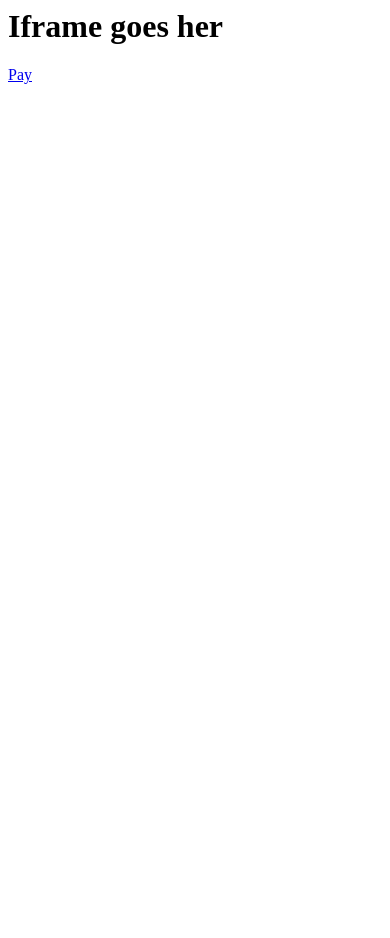
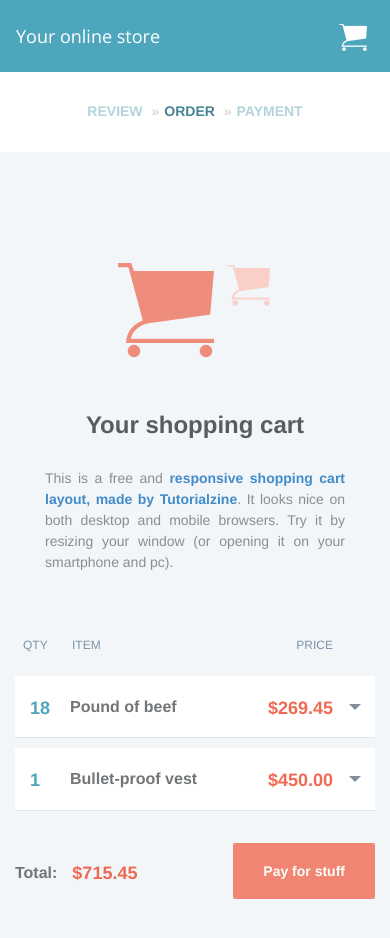
Before and after one commit to frederho/testStuff, a plain HTML site: page index.html in a window 390 px wide. Before the commit the page ends 844 px from the top, so only its background shows below. Drawn offline with nearby package versions, Linux system fonts and the light colour scheme.

Commit message:
Made testpage look more like a shopping cart

```diff
--- /dev/null
+++ b/assets/css/custom.css
@@ -0,0 +1,408 @@
+/*-----------------------------------
+	General Styles
+-----------------------------------*/
+
+body{
+	font-size : 14px;
+	background-color: #f2f6f9;
+}
+
+ul{
+	list-style-type: none;
+}
+
+a:hover {
+	text-decoration:none;
+}
+
+
+/*-----------------------------------
+	Navbar
+-----------------------------------*/
+
+.minicart{
+	background:url(../images/sprite.png);
+	background-position: -156px 11px;
+	background-repeat:no-repeat;
+	width: 40px;
+	height: 50px;
+	padding-right: 32px;
+}
+
+.navbar{
+	background-color: #4ea6bc;
+	padding: 15px ;
+	border-radius: 0;
+	margin: 0;
+}
+
+.navbar-brand{
+	color: #fff;
+	font-family: Open Sans, sans-serif;
+	padding-left: 32px;
+}
+
+.navbar-brand:hover{
+	color: #fff;
+}
+
+/*-----------------------------------
+	Breadcrumb
+-----------------------------------*/
+
+.breadcrumb > .active a{
+	color: #468595;
+	font-weight: bold;
+	text-transform: uppercase;
+}
+
+.breadcrumb li a{
+	color :#b3d4dc;
+	font-weight: bold;
+	text-transform: uppercase;
+}
+
+.breadcrumb>li+li:before {
+	content: "\00BB";
+}
+
+.breadcrumb{
+	margin-bottom: 100px;
+	background-color: #ffffff;
+}
+
+.breadcrumbBox{
+	background-color: #ffffff;
+	height: 100px;
+	margin-bottom: 100px;
+	padding-top: 32px;
+}
+
+/*-----------------------------------
+	Main
+-----------------------------------*/
+
+.container.text-center{
+	padding: 0 32px;
+}
+
+/*-----------------------------------
+	Logo and description
+----------------------------------- */
+
+
+.col-md-5.col-sm-12{
+	padding: 0;
+}
+
+.col-md-5.col-sm-12 h1{
+	color: #595c5f;
+	font-size: 24px;
+	font-weight: bold;
+	margin-bottom:30px;
+	text-align: left;
+}
+
+.col-md-5.col-sm-12 p{
+	color: #898e92;
+	line-height: 1.5;
+	max-width: 400px;
+	text-align: justify;
+}
+
+.bigcart{
+	background:url(../images/sprite.png);
+	background-position: 0px 11px;
+	background-repeat:no-repeat;
+	width: 155px;
+	height: 120px;
+	margin:0 0 40px 60px;
+}
+
+
+/*-----------------------------------
+	Cart items list
+-----------------------------------*/
+
+.col-md-7.col-sm-12{
+	padding-left: 50px ;
+	margin-bottom: 72px;
+}
+
+.row{
+	box-shadow: 0 1px 0 #e1e5e8;
+	padding-bottom :0;
+	padding-left: 15px;
+	background-color: #ffffff;
+	margin-bottom: 11px;
+}
+
+.row span{
+	padding: 20px 0 6px 0;
+}
+
+/* Column Captions */
+
+.columnCaptions{
+	color: #7e93a7;
+	font-size:12px;
+	text-transform: uppercase;
+	padding: 0;
+	box-shadow: 0 0 0;
+	background-color: #f2f6f9;
+}
+
+.columnCaptions span:first-child{
+	padding-left:8px;
+}
+
+.columnCaptions span{
+	padding: 0 21px 0 0;
+}
+
+.columnCaptions span:last-child{
+	float: right;
+	padding-right: 72px;
+}
+
+
+/* Items */
+
+.itemName{
+	color: #727578;
+	font-size :16px;
+	font-weight: bold;
+	float: left;
+	padding-left:25px;
+}
+
+
+.quantity{
+	color: #4ea6bc;
+	font-size :18px;
+	font-weight: bold;
+	float : left;
+	width: 42px;
+	padding-left: 7px;
+}
+
+
+.popbtn{
+	background-color: #e6edf3;
+	margin-left: 25px;
+	height: 63px;
+	width: 40px;
+	padding: 32px 0 0 14px !important;
+	float: right;
+	cursor: pointer;
+}
+
+.arrow{
+	width: 0;
+	height: 0;
+	border-left: 6px solid transparent;
+	border-right: 6px solid transparent;
+	border-top: 6px solid #858e97;
+}
+
+.price{
+	color: #f06953;
+	font-size :18px;
+	font-weight: bold;
+	float: right;
+}
+
+
+/* Totals */
+
+.totals{
+	background-color: #f2f6f9;
+}
+
+.totals span{
+	padding: 40px 15px 40px 0;
+}
+
+.totals .price{
+	float: left;
+}
+
+.totals .itemName{
+	margin-top: 1px;
+}
+
+.totals .order{
+	float: right;
+	padding: 0;
+	margin-top: 40px;
+	padding-left: 5px;
+	cursor: pointer;
+}
+
+.order a{
+	background-color: #f08573;
+	color: #fbfffa;
+	font-weight: bold;
+	border-radius: 2px;
+	padding: 20px 30px;
+}
+
+
+/* Popovers */
+
+.popover{
+	border-radius: 3px;
+	box-shadow: 0 0 1px 1px rgba(0,0,0,0.2);
+	border: 0;
+	background-color: #ffffff;
+}
+
+.popover.bottom{
+	margin-top: -9px;
+}
+
+.glyphicon{
+	width: 24px;
+	font-size: 24px;
+	padding: 0;
+}
+
+.glyphicon-pencil{
+	color: #858e97;
+	margin: 7px 12px 7px 10px;
+}
+
+.glyphicon-remove{
+	color: #f06953;
+	margin-right: 10px;
+}
+
+/*-----------------------------------
+	Media Queries
+----------------------------------- */
+
+/* Tablet size */
+
+@media (max-width: 992px) {
+
+	.container.text-center{
+		padding: 0 15px;
+	}
+
+	.breadcrumb{
+		margin-bottom: 32px;
+	}
+
+	.bigcart{
+		margin: 0 auto 40px auto;
+	}
+
+	.col-md-5.col-sm-12 h1{
+		text-align: center;
+	}
+
+	.col-md-5.col-sm-12 p{
+		margin: 0 auto 64px auto;
+		text-align: justify;
+	}
+
+	.col-md-7.col-sm-12{
+		padding-left: 10px ;
+		padding-right: 50px;
+	}
+
+	.totals{
+		box-shadow: 0 0 0;
+	}
+
+}
+
+
+/* Mobile device size */
+
+@media (max-width: 768px) {
+
+	.navbar{
+		padding:10px 0;
+	}
+
+	.minicart{
+		margin-right: -1px;
+		padding-right: 0;
+	}
+
+	.navbar-brand{
+		padding-left: 0;
+	}
+
+	.breadcrumbBox{
+		height:80px;
+		padding-top:21px;
+	}
+
+	.col-md-5.col-sm-12 p{
+		max-width: 300px;
+	}
+
+	.col-md-7.col-sm-12{
+		padding-left: 0;
+		padding-right: 15px;
+		margin-bottom: 32px;
+	}
+
+	.col-md-7.col-sm-12 ul{
+		padding-left: 15px ;
+	}
+
+	.columnCaptions span{
+		padding: 0 21px 0 0;
+	}
+
+	.columnCaptions span:last-child{
+		float: right;
+		padding-right: 42px;
+	}
+
+	.row{
+		padding-bottom:10px;
+	}
+
+	.quantity{
+		width: 23px;
+		padding-right: 40px !important;
+	}
+
+	.popbtn{
+		background-color: white;
+		position: absolute;
+		height:40px;
+		right: 0;
+	}
+
+	.price{
+		position: absolute;
+		right: 42px;
+	}
+
+	.totals{
+		padding: 0;
+	}
+
+	.totals .price{
+		position: static;
+	}
+
+	/* Change Bootstrap's default popover to make it look nice on a mobile device */
+
+	.popover.bottom>.arrow{
+		left: auto;
+		margin-left: 0;
+		right: 5px;
+	}
+
+	.popover.bottom{
+		margin-top: 7px;
+		margin-left: -40px;
+	}
+
+}
--- /dev/null
+++ b/assets/js/customjs.js
@@ -0,0 +1,33 @@
+$(function() {
+	var pop = $('.popbtn');
+	var row = $('.row:not(:first):not(:last)');
+
+
+	pop.popover({
+		trigger: 'manual',
+		html: true,
+		container: 'body',
+		placement: 'bottom',
+		animation: false,
+		content: function() {
+			return $('#popover').html();
+		}
+	});
+
+
+	pop.on('click', function(e) {
+		pop.popover('toggle');
+		pop.not(this).popover('hide');
+	});
+
+	$(window).on('resize', function() {
+		pop.popover('hide');
+	});
+
+	row.on('touchend', function(e) {
+		$(this).find('.popbtn').popover('toggle');
+		row.not(this).find('.popbtn').popover('hide');
+		return false;
+	});
+
+});
--- a/index.html
+++ b/index.html
@@ -1,56 +1,89 @@
+<!DOCTYPE html>
 <html>
-<head>
-    <title>Index</title>
-  <script src="js/jquery-1.12.0.min.js"></script>
+  <head>
+    <title>Shopping Cart</title>
+    <meta charset="UTF-8">
+    <meta name="viewport" content="width=device-width, initial-scale=1, maximum-scale=1">
+    <link href='http://fonts.googleapis.com/css?family=Open+Sans' rel='stylesheet' type='text/css'>
+    <link rel="stylesheet" type="text/css" href="assets/css/bootstrap.min.css"/>
+    <link rel="stylesheet" type="text/css" href="assets/css/custom.css"/>
+    <script src="js/jquery-1.12.0.min.js"></script>
   <script>
+  </script>
+  </head>
 
-    function addIframe() {
-      console.log($('#myIframe'));
-      var _iframeHtml = document.createElement('iframe');
-      _iframeHtml.src = "http://localhost:3001"
-      _iframeHtml.id = 'myIframe';
-      _iframeHtml.width = '100%';
+  <body>
 
-      _iframeHtml.style['display'] = 'block';
+    <nav class="navbar">
+      <div class="container">
+        <a class="navbar-brand" href="#">Your online store</a>
+        <div class="navbar-right">
+          <div class="container minicart"></div>
+        </div>
+      </div>
+    </nav>
 
-      document.body.appendChild(_iframeHtml);
-    }
+    <div class="container-fluid breadcrumbBox text-center">
+      <ol class="breadcrumb">
+        <li><a href="#">Review</a></li>
+        <li class="active"><a href="#">Order</a></li>
+        <li><a href="#">Payment</a></li>
+      </ol>
+    </div>
 
-    function addFullScreenStyle(iframe) {
-      iframe.css({'position':"fixed", 'top':"0px", "left":"0px", "bottom":"0px", "right":"0px", "width":"100%", "height":"100%", "border":"none", "margin":"0", "padding":"0", "overflow":"hidden", "z-index":"999999", "background-color":"white"});
-    }
+    <div class="container text-center">
 
-    function setHeight(e, iframe){
-      var iframeHeight = e.data[1];
-      iframe.height(iframeHeight);
-    }
+      <div class="col-md-5 col-sm-12">
+        <div class="bigcart"></div>
+        <h1>Your shopping cart</h1>
+        <p>
+          This is a free and <b><a href="http://tutorialzine.com/2014/04/responsive-shopping-cart-layout-twitter-bootstrap-3/" title="Read the article!">responsive shopping cart layout, made by Tutorialzine</a></b>. It looks nice on both desktop and mobile browsers. Try it by resizing your window (or opening it on your smartphone and pc).
+        </p>
+      </div>
 
+      <div class="col-md-7 col-sm-12 text-left">
+        <ul>
+          <li class="row list-inline columnCaptions">
+            <span>QTY</span>
+            <span>ITEM</span>
+            <span>Price</span>
+          </li>
+          <li class="row">
+            <span class="quantity">18</span>
+            <span class="itemName">Pound of beef</span>
+            <span class="popbtn"><a class="arrow"></a></span>
+            <span class="price">$269.45</span>
+          </li>
+          <li class="row">
+            <span class="quantity">1</span>
+            <span class="itemName">Bullet-proof vest</span>
+            <span class="popbtn"  data-parent="#asd" data-toggle="collapse" data-target="#demo"><a class="arrow"></a></span>
+            <span class="price">$450.00</span>
+          </li>
+          <li class="row totals">
+            <span class="itemName">Total:</span>
+            <span class="price">$715.45</span>
+            <span class="order"> <a class="text-center" onclick="addIframe()">Pay for stuff</a></span>
+            <div id="iframePosition">
+            </div>
+          </li>
+        </ul>
+      </div>
 
+    </div>
 
-    function reactToEvent (e) {
-      var iframe = $("#myIframe");
-      var eventName = e.data[0];
+    <!-- The popover content -->
 
-      switch(eventName) {
-        case 'setHeight':
-          setHeight(e, iframe);
-          break;
-        case 'goFullScreen':
-          addFullScreenStyle(iframe);
-          break;
-        case 'hideFrame':
-          iframe.remove();
-          break;
-      }
-    }
-    function messageEventResponse(e) {
-       reactToEvent(e);
-    }
-    window.addEventListener('message', messageEventResponse, false);
-  </script>
-</head>
-<body>
-    <h1>Iframe goes her</h1>
-    <a href="#" onclick="addIframe()">Pay</a>
-</body>
+    <div id="popover" style="display: none">
+      <a href="#"><span class="glyphicon glyphicon-pencil"></span></a>
+      <a href="#"><span class="glyphicon glyphicon-remove"></span></a>
+    </div>
+
+    <!-- JavaScript includes -->
+    <script src="js/jquery-1.12.0.min.js"></script>
+      <script src="js/custom.js"></script>
+    <script src="assets/js/bootstrap.min.js"></script>
+    <script src="assets/js/customjs.js"></script>
+
+  </body>
 </html>
--- /dev/null
+++ b/js/custom.js
@@ -0,0 +1,50 @@
+
+    function addIframe() {
+
+      $('#iframePosition').replaceWith(createIframe);
+    }
+
+    function createIframe () {
+      var _iframeHtml = document.createElement('iframe');
+      _iframeHtml.src = "http://localhost:3001"
+      _iframeHtml.id = 'myIframe';
+      _iframeHtml.width = '100%';
+      _iframeHtml.frameBorder = '0';
+      _iframeHtml.style['display'] = 'block';
+      return _iframeHtml;
+    }
+
+    function addFullScreenStyle(iframe) {
+      iframe.css({'position':"fixed", 'top':"0px", "left":"0px", "bottom":"0px", "right":"0px", "width":"100%", "height":"100%", "border":"none", "margin":"0", "padding":"0", "overflow":"hidden", "z-index":"999999", "background-color":"white"});
+    }
+
+    function setHeight(e, iframe){
+      var iframeHeight = e.data[1];
+      iframe.height(iframeHeight);
+    }
+
+
+
+    function reactToEvent (e) {
+      var iframe = $("#myIframe");
+      var eventName = e.data[0];
+
+      switch(eventName) {
+        case 'setHeight':
+          setHeight(e, iframe);
+          break;
+        case 'goFullScreen':
+          addFullScreenStyle(iframe);
+          break;
+        case 'hideFrame':
+          var replacement = document.createElement('div');
+          replacement.id = 'iframePosition';
+          iframe.replaceWith(replacement);
+
+          break;
+      }
+    }
+    function messageEventResponse(e) {
+       reactToEvent(e);
+    }
+    window.addEventListener('message', messageEventResponse, false);
```
Also changed, not shown: assets/css/bootstrap.min.css (added), assets/fonts/glyphicons-halflings-regular.ttf (added), assets/fonts/glyphicons-halflings-regular.woff (added), assets/images/sprite.png (added), assets/js/bootstrap.min.js (added), 2 other files.
